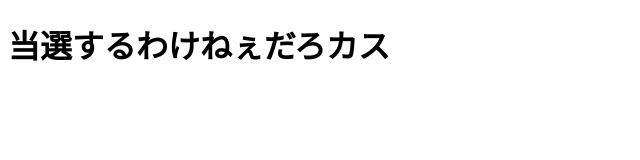
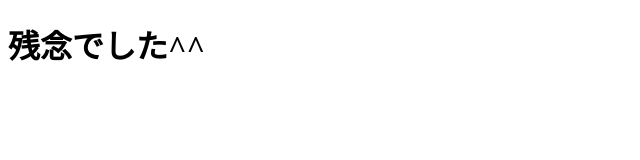
Before and after one commit to Aosy0/obakasan, a plain HTML site: page index.html in a window 1280 px wide. Shown: the whole page, without its empty margins (0-640 px from the left). Drawn offline with Linux system fonts and the light colour scheme.

Commit message:
Update index.html

```diff
--- a/index.html
+++ b/index.html
@@ -7,6 +7,6 @@
   <title>Document</title>
 </head>
 <body>
-  <h1>当選するわけねぇだろカス</h1>
+  <h1>残念でした^^</h1>
 </body>
 </html>
```
